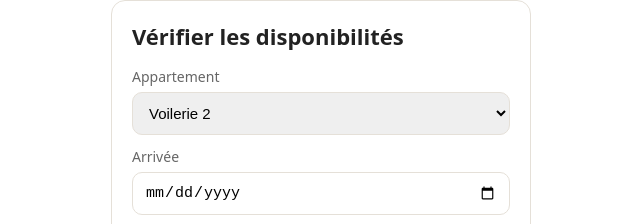
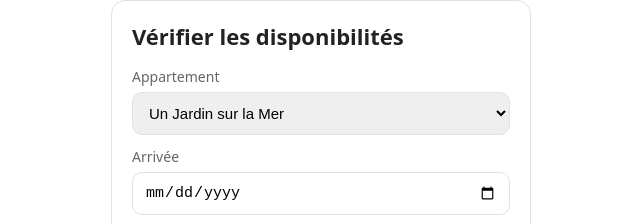
Before and after one commit to haquedaniel/voilerie-pricing-widget, a plain HTML site: page index.html in a window 1280 px wide. Shown: the top 224 px of the page, 319-959 px from the left. Drawn offline with Linux system fonts and the light colour scheme.

Commit message:
portfolios

```diff
--- a/index.html
+++ b/index.html
@@ -13,10 +13,10 @@
     <label>
       Appartement
       <select id="propertyId">
-        <option value="2">Voilerie 2</option>
-        <option value="4">Voilerie 4</option>
-        <option value="5">Voilerie 5</option>
-        <option value="0">La Peskerezh</option>
+        <option value="2" data-portfolio="voilerie">Un Jardin sur la Mer</option>
+        <option value="4" data-portfolio="voilerie">Un Balcon sur la Mer</option>
+        <option value="5" data-portfolio="voilerie">Le refuge sous les Toits</option>
+        <option value="peskerezh" data-portfolio="peskerezh">La Peskerezh</option>
       </select>
     </label>
 
```
